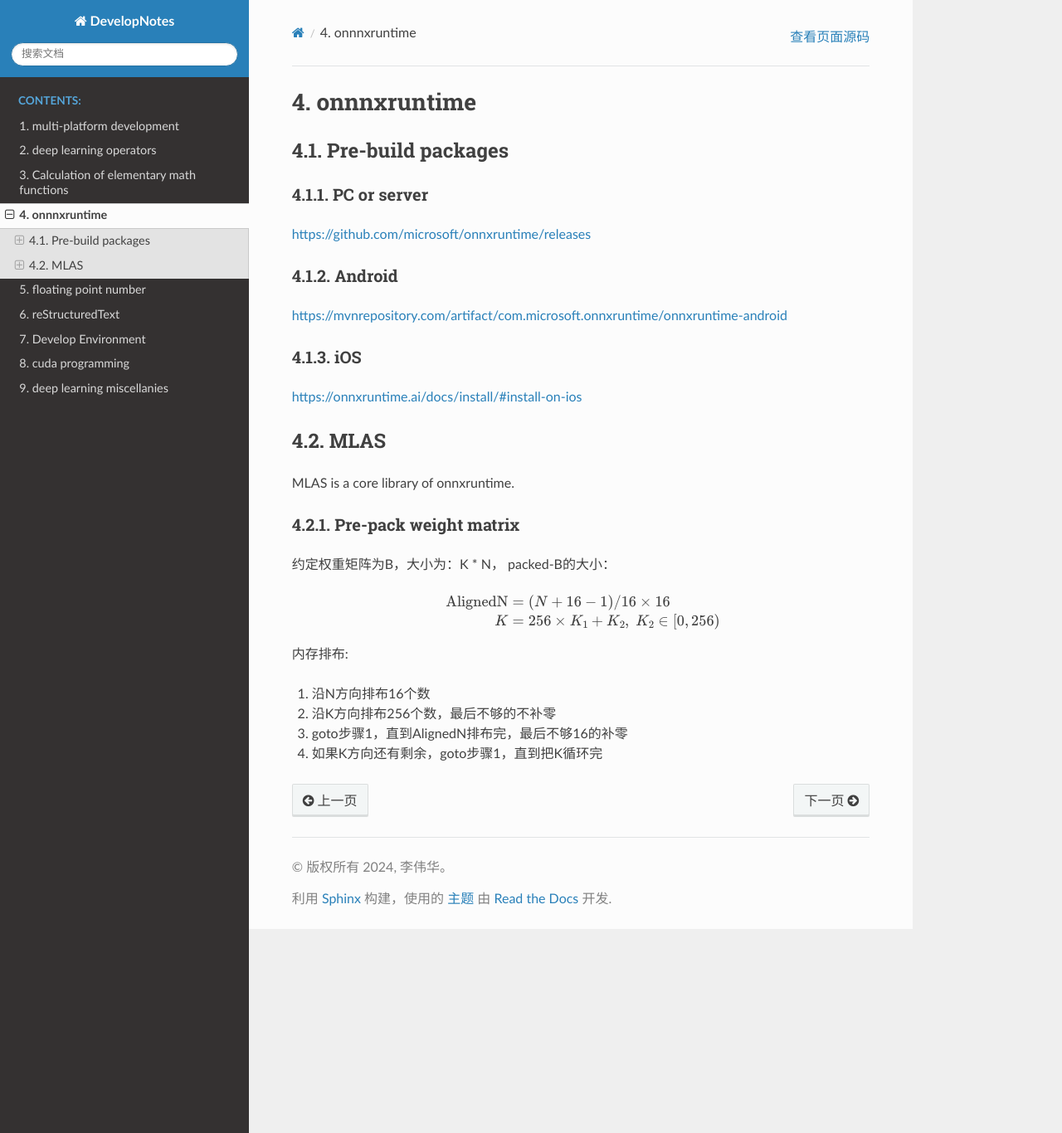
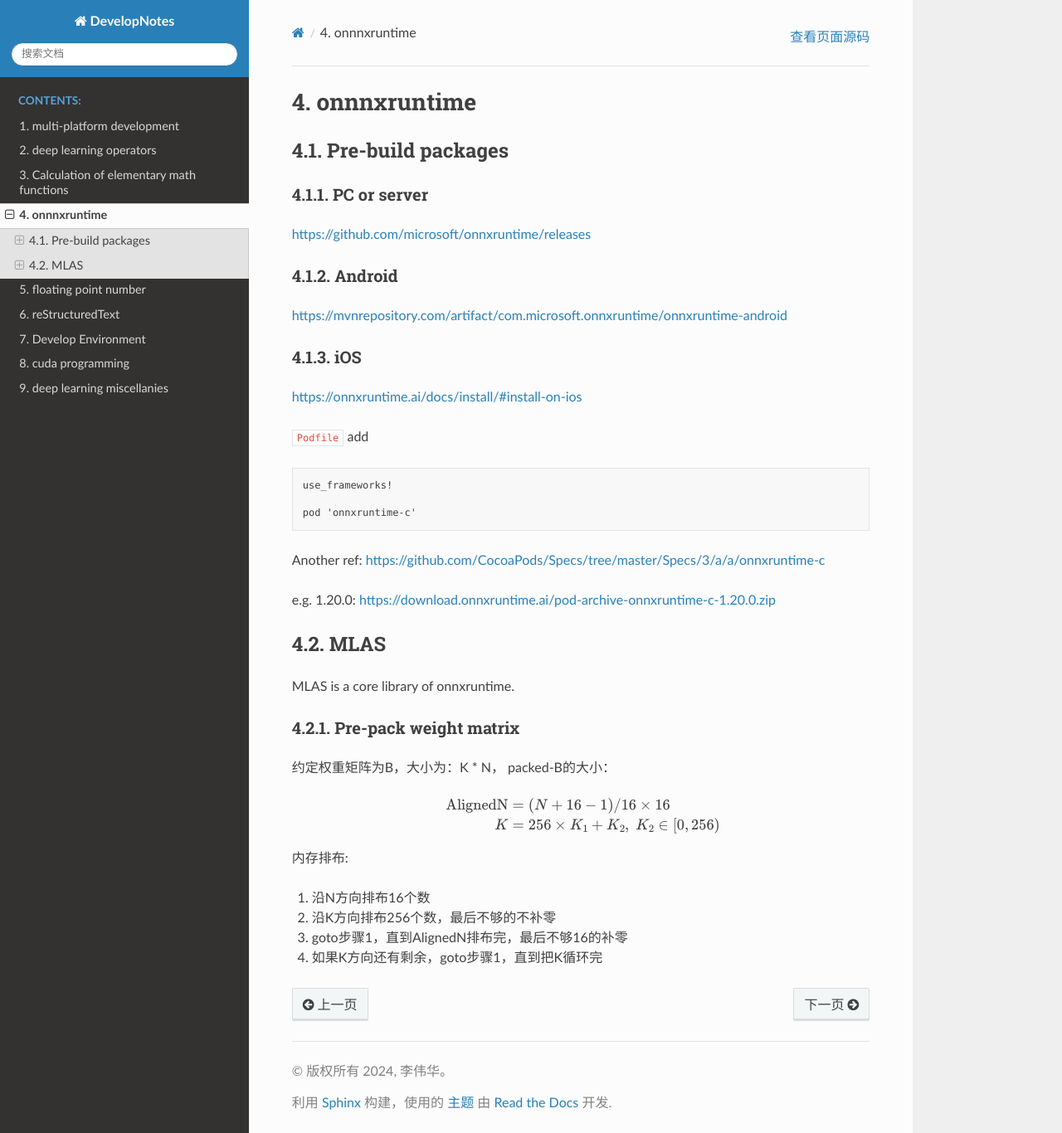
Before and after one commit to li-weihua/DevelopNotes, a Sphinx documentation site: the page built from docs/source/onnxruntime.rst, in a window 1280 px wide and 1366 px high. Shown: the whole window at 83% size. Built offline with Sphinx 7.4.7 and the Read the Docs theme 3.1.0, drawn with Linux system fonts in a browser that asks for light colours; formulas are drawn with MathJax 3.

Commit message:
update onnxruntime

```diff
--- a/docs/source/onnxruntime.rst
+++ b/docs/source/onnxruntime.rst
@@ -16,6 +16,19 @@ https://mvnrepository.com/artifact/com.microsoft.onnxruntime/onnxruntime-android
 iOS
 -----
 https://onnxruntime.ai/docs/install/#install-on-ios
+
+``Podfile`` add
+
+.. code::
+
+  use_frameworks!
+
+  pod 'onnxruntime-c'
+
+
+Another ref: https://github.com/CocoaPods/Specs/tree/master/Specs/3/a/a/onnxruntime-c
+
+e.g. 1.20.0: https://download.onnxruntime.ai/pod-archive-onnxruntime-c-1.20.0.zip
 
 
 MLAS
```
Also changed, not shown: 1 other file.
